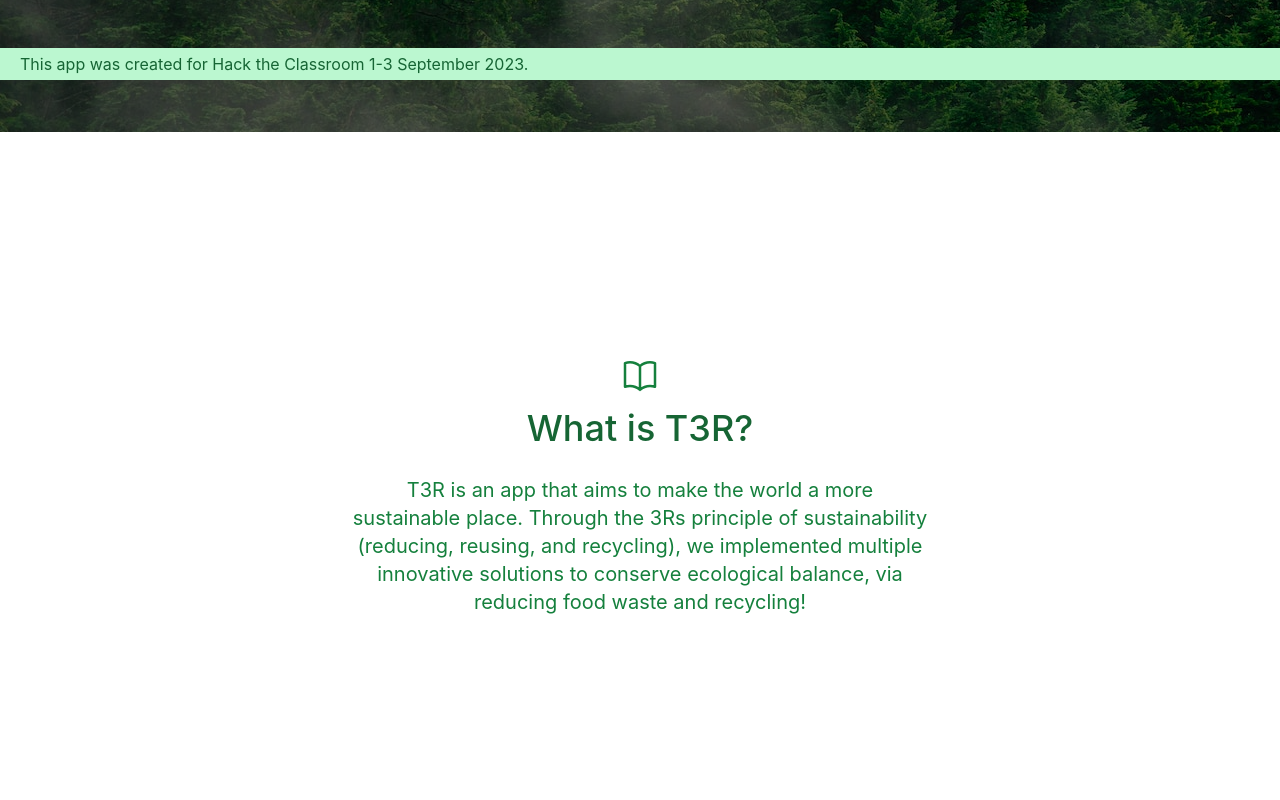
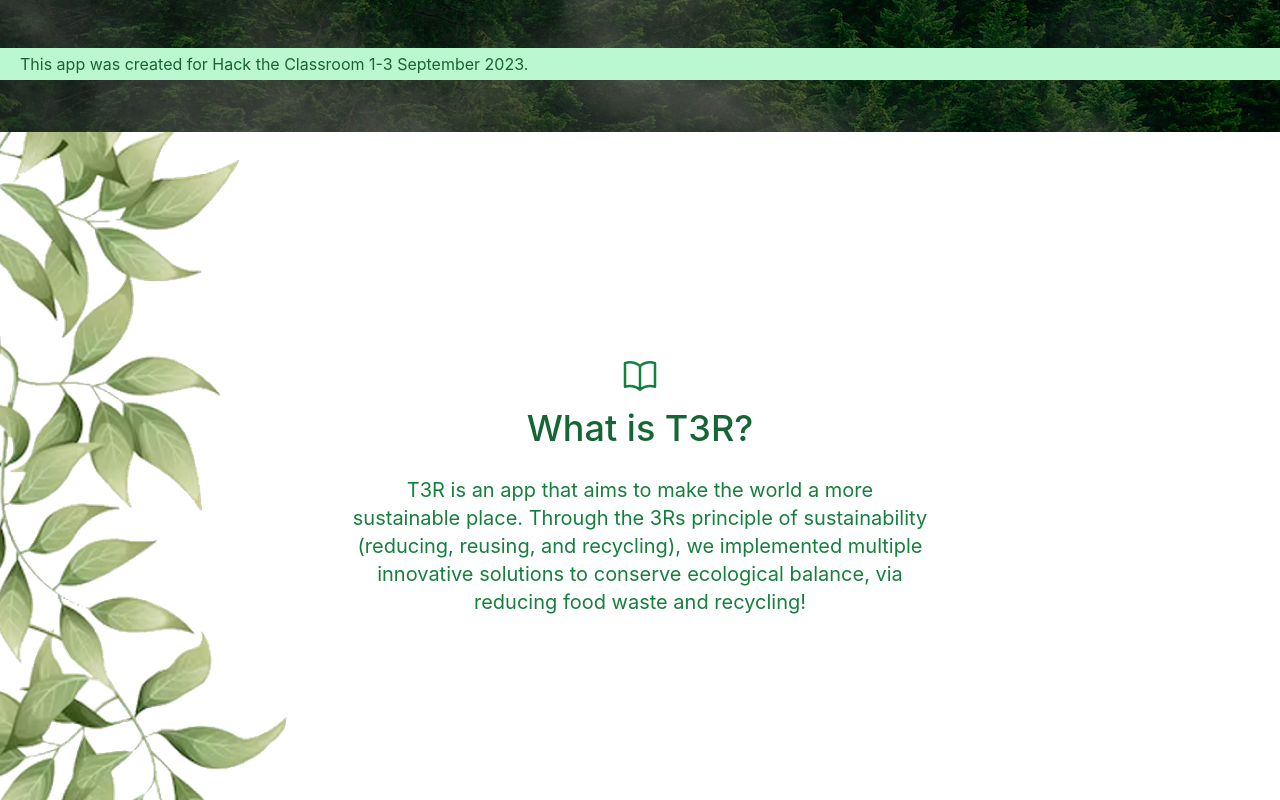
Before and after one commit to Squishyguy10/t3r, a React (Create React App) app in the folder client/: page / in a window 1280 px wide. Shown: the part 720-1520 px from the top of the page. Built offline with nearby package versions, Linux system fonts and the light colour scheme.

Commit message:
added a vine bg below to main

```diff
--- a/client/src/components/Main.jsx
+++ b/client/src/components/Main.jsx
@@ -37,7 +37,7 @@ function Main() {
             </div>
 
             {/* What is T3R? */}
-
+            <div className="bg-vine-bg">
                 <div id="about" className='container px-5 pt-16 mx-auto text-center lg:px-40 pb-80'>
                     <div id="fade-in-text" className={`transition-opacity duration-1000 ${isVisible ? 'opacity-100' : 'opacity-0'}`}>
                         <div className='flex flex-col w-full mb-40'>
@@ -56,6 +56,7 @@ function Main() {
                     </div>
                 </div>
             </div>
+        </div>
     );
 
 }
--- a/client/tailwind.config.js
+++ b/client/tailwind.config.js
@@ -10,6 +10,7 @@ module.exports = {
     },
     backgroundImage: {
       'nature-bg': "url('../public/naturebg.jpg')",
+      'vine-bg': "url('../public/vinebg.png')",
     },
     extend: {},
   },
```
Also changed, not shown: client/public/vinebg.png (added). Lines whose indentation alone changed are shown as unchanged.
